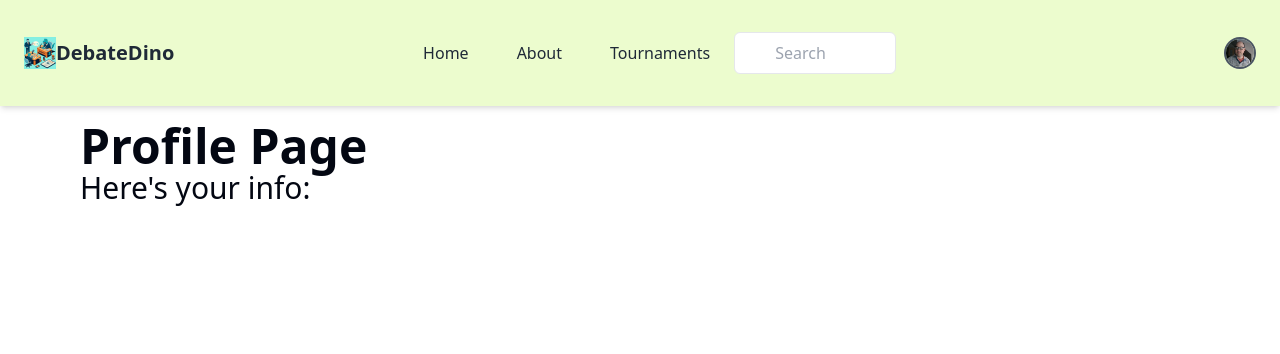
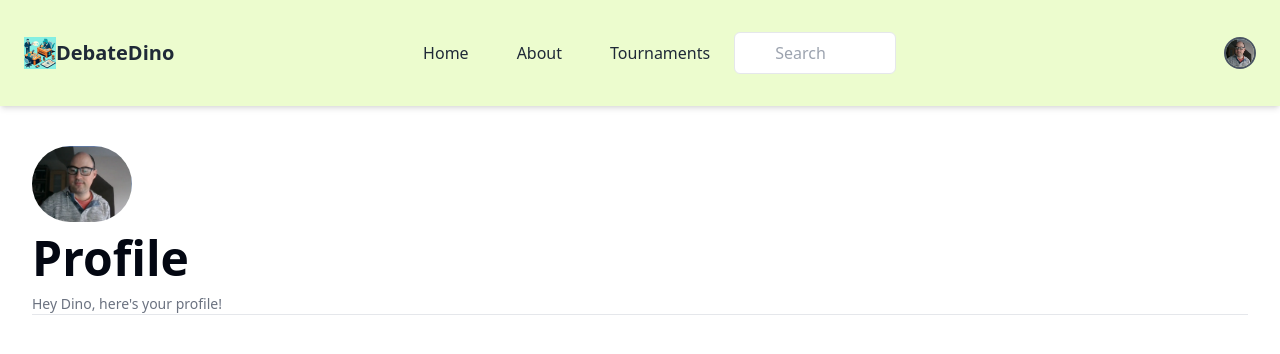
Before and after one commit to sunbagel/DebateDino, a React (Vite) app in the folder frontend/: page /profile in a window 1280 px wide. Shown: the top 354 px of the page. Built offline with nearby package versions, Linux system fonts and the light colour scheme; no server answers.

Commit message:
start profile page styling

```diff
--- a/frontend/package.json
+++ b/frontend/package.json
@@ -15,6 +15,7 @@
     "@radix-ui/react-icons": "^1.3.0",
     "@radix-ui/react-label": "^2.0.2",
     "@radix-ui/react-popover": "^1.0.7",
+    "@radix-ui/react-separator": "^1.0.3",
     "@radix-ui/react-slot": "^1.0.2",
     "axios": "^1.6.7",
     "class-variance-authority": "^0.7.0",
--- a/frontend/src/pages/UserProfile.tsx
+++ b/frontend/src/pages/UserProfile.tsx
@@ -1,4 +1,5 @@
 import axios from "@/lib/axios";
+import { Separator } from "@/shadcn-components/ui/separator";
 import { User } from "@/types/users"
 import { useEffect, useState } from "react";
 
@@ -32,9 +33,131 @@ const UserProfile = () => {
   }, [setUserInfo])
 
   return (
-    <div className="max-w-6xl mx-auto p-4">
-      <h1 className="text-5xl font-bold">Profile Page</h1>
-      <p className="text-3xl">Here's your info: </p>
+    // <div className="max-w-6xl mx-auto p-4">
+    //   <h1 className="text-5xl font-bold">Profile Page</h1>
+    //   <p className="text-3xl">Here's your info: </p>
+    // </div>
+    <div className="container mx-auto flex min-h-screen flex-col">
+        <div className="flex pt-10 ">
+        <div className="flex flex-col space-y-3">
+            <img src="@/../public/walterworth.png"
+              alt = "Avatar"
+              className="rounded-full"
+              height="100"
+              width="100"
+            />
+            <h1 className="text-5xl font-bold">Profile</h1>
+            <p className="text-sm text-muted-foreground">
+              Hey Dino, here's your profile!
+            </p>
+          </div>
+        </div>
+        <Separator/>
+        <div className="pt-5">
+          {/* <Form {...form}>
+            <form onSubmit={form.handleSubmit(onSubmit)} className="space-y-8">
+              <FormField
+                control={form.control}
+                name="name"
+                render={({ field }) => (
+                  <FormItem>
+                    <FormLabel>Tournament Name</FormLabel>
+                    <FormControl>
+                      <Input placeholder="How would you like to call it?" {...field} />
+                    </FormControl>
+                    <FormDescription>
+                      This is your tournament name. You may change it later on.
+                    </FormDescription>
+                    <FormMessage />
+                  </FormItem>
+                )}
+              />
+              <FormField
+                control={form.control}
+                name="description"
+                render={({ field }) => (
+                  <FormItem>
+                    <FormLabel>Description</FormLabel>
+                    <FormControl>
+                      <Textarea
+                        placeholder="What's your tournament about?"
+                        {...field}
+                      />
+                    </FormControl>
+                    <FormMessage />
+                  </FormItem>
+                )}
+              />
+              <FormField
+                control={form.control}
+                name="date"
+                render={({ field }) => (
+                  <FormItem className="flex flex-col">
+                    <FormLabel>Date</FormLabel>
+                    <Popover>
+                      <PopoverTrigger asChild>
+                        <FormControl>
+                          <Button
+                            variant={"outline"}
+                            className={cn(
+                              "w-[240px] pl-3 text-left font-normal",
+                              !field.value && "text-muted-foreground"
+                            )}
+                          >
+                            {field.value ? (
+                              format(field.value, "PPP")
+                            ) : (
+                              <span>Pick a date</span>
+                            )}
+                            <CalendarIcon className="ml-auto h-4 w-4 opacity-50" />
+                          </Button>
+                        </FormControl>
+                      </PopoverTrigger>
+                      <PopoverContent className="w-auto p-0" align="start">
+                        <Calendar
+                          mode="single"
+                          selected={field.value}
+                          onSelect={field.onChange}
+                          initialFocus
+                        />
+                      </PopoverContent>
+                    </Popover>
+                    <FormMessage />
+                  </FormItem>
+                )}
+              />
+              <FormField
+                control={form.control}
+                name="location"
+                render={({ field }) => (
+                  <FormItem>
+                    <FormLabel>Location</FormLabel>
+                    <FormControl>
+                      <Input placeholder="Where will your tournament be held?" {...field} />
+                    </FormControl>
+                    <FormMessage />
+                  </FormItem>
+                )}
+              />
+              <FormField
+                control={form.control}
+                name="refundPolicy"
+                render={({ field }) => (
+                  <FormItem>
+                    <FormLabel>Refund Policy</FormLabel>
+                    <FormControl>
+                      <Input placeholder="" {...field} />
+                    </FormControl>
+                    <FormMessage />
+                  </FormItem>
+                )}
+              />
+              <Button type="submit">Create Tournament</Button>
+            </form>
+          </Form>
+                </div>*/}
+      </div>
+
     </div>
   )
 }
--- /dev/null
+++ b/frontend/src/shadcn-components/ui/separator.tsx
@@ -0,0 +1,29 @@
+import * as React from "react"
+import * as SeparatorPrimitive from "@radix-ui/react-separator"
+
+import { cn } from "@/lib/shadcn-utils"
+
+const Separator = React.forwardRef<
+  React.ElementRef<typeof SeparatorPrimitive.Root>,
+  React.ComponentPropsWithoutRef<typeof SeparatorPrimitive.Root>
+>(
+  (
+    { className, orientation = "horizontal", decorative = true, ...props },
+    ref
+  ) => (
+    <SeparatorPrimitive.Root
+      ref={ref}
+      decorative={decorative}
+      orientation={orientation}
+      className={cn(
+        "shrink-0 bg-border",
+        orientation === "horizontal" ? "h-[1px] w-full" : "h-full w-[1px]",
+        className
+      )}
+      {...props}
+    />
+  )
+)
+Separator.displayName = SeparatorPrimitive.Root.displayName
+
+export { Separator }
```
Also changed, not shown: 1 other file (tests, documents, lock files or other folders).
